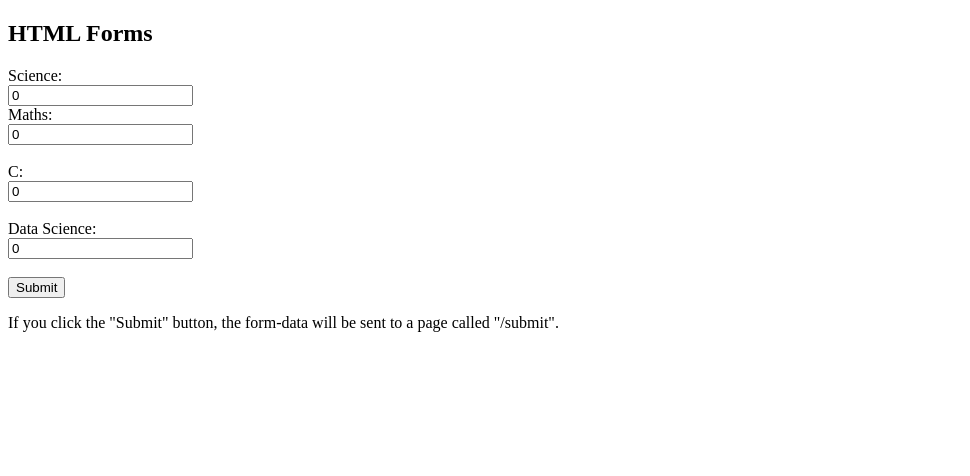
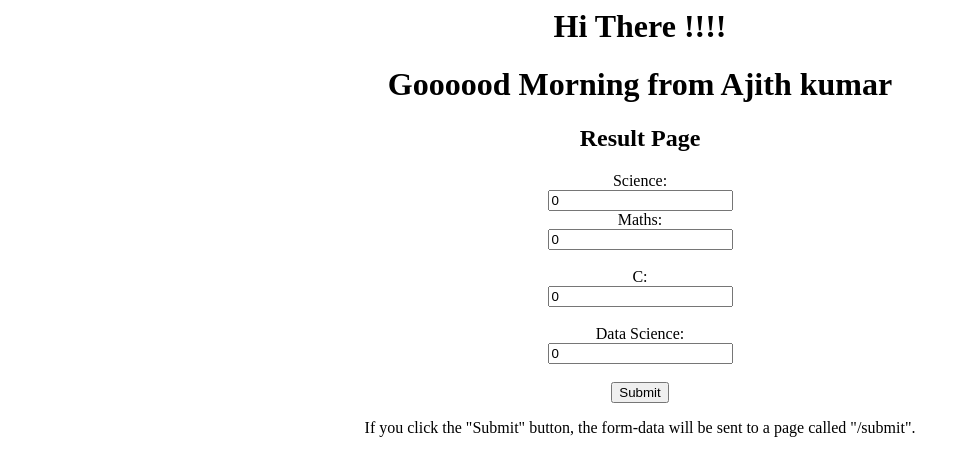
Before and after one commit to cloudwith-ajith/AI_infra-engineering, a plain HTML site: page Flask/index.html in a window 1280 px wide. Shown: the whole page, without its empty margins (0-970 px from the left). Drawn offline with Linux system fonts and the light colour scheme.

Commit message:
Update index.html

```diff
--- a/Flask/index.html
+++ b/Flask/index.html
@@ -1,8 +1,12 @@
-<!DOCTYPE html>
 <html>
     <body>
+        <center>
+        <h1>Hi There !!!!</h1>
+        <h1>Goooood Morning from Ajith kumar</h1>
+        </center>
 
-<h2>HTML Forms</h2>
+        <center>
+        <h2>Result Page</h2>
 
         <form action="/submit" method='post'>
         <label for="Science">Science:</label><br>
@@ -17,6 +21,7 @@
         </form>
 
         <p>If you click the "Submit" button, the form-data will be sent to a page called "/submit".</p>
+        </center>
+    </body>
 
-</body>
 </html>
```
Lines whose indentation alone changed are shown as unchanged.
